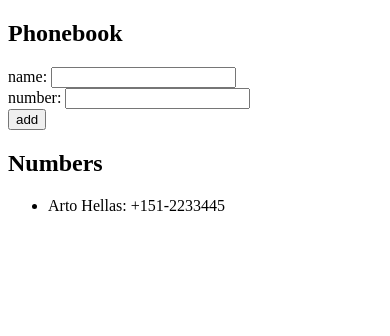
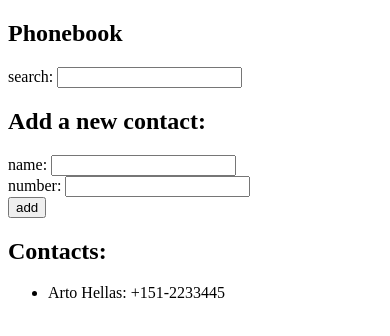
Before and after one commit to balintkemeny/fullstack-open, a React (Create React App) app in the folder part2/phonebook/app/: page / in a window 390 px wide. Shown: the top 336 px of the page. Built offline with nearby package versions, Linux system fonts and the light colour scheme.

Commit message:
Ex2.9: The Phonebook step 4

```diff
--- a/part2/phonebook/app/src/App.js
+++ b/part2/phonebook/app/src/App.js
@@ -1,11 +1,16 @@
 import { useState } from 'react'
 
 const App = () => {
-  const [persons, setPersons] = useState([
+  const [contacts, setContacts] = useState([
     { id: 1, name: 'Arto Hellas', number: '+151-2233445' }
   ])
   const [newName, setNewName] = useState('')
   const [newNumber, setNewNumber] = useState('')
+  const [nameFilter, setNameFilter] = useState('')
+
+  const contactsToDisplay = nameFilter === ''
+    ? contacts
+    : contacts.filter(contact => contact.name.toLowerCase().includes(nameFilter.toLowerCase()))
 
   const handleInputChangeName = (event) => {
     setNewName(event.target.value)
@@ -18,7 +23,7 @@ const App = () => {
   const addNote = (event) => {
     event.preventDefault()
 
-    if (persons.some(person => person.name === newName)) {
+    if (contacts.some(person => person.name === newName)) {
       alert(`${newName} is already added to the Phonebook!`)
       setNewName('')
       setNewNumber('')
@@ -26,13 +31,13 @@ const App = () => {
     }
 
     const contactObject = {
-      id: persons.length + 1,
+      id: contacts.length + 1,
       name: newName,
       number: newNumber
     }
 
     console.log('Button clicked. New contact added: ', contactObject)
-    setPersons(persons.concat(contactObject))
+    setContacts(contacts.concat(contactObject))
     setNewName('')
     setNewNumber('')
   }
@@ -40,14 +45,18 @@ const App = () => {
   return (
     <div>
       <h2>Phonebook</h2>
+      <form>
+        <div>search: <input onChange={(event) => setNameFilter(event.target.value)} value={nameFilter}/></div>
+      </form>
+      <h2>Add a new contact:</h2>
       <form onSubmit={addNote}>
         <div>name: <input onChange={handleInputChangeName} value={newName}/></div>
         <div>number: <input onChange={handleInputChangeNumber} value={newNumber}/></div>
         <div><button type="submit">add</button></div>
       </form>
-      <h2>Numbers</h2>
+      <h2>Contacts:</h2>
       <ul>
-        {persons.map(person => <li key={person.id}>{person.name}: {person.number}</li>)}
+        {contactsToDisplay.map(person => <li key={person.id}>{person.name}: {person.number}</li>)}
       </ul>
     </div>
   )
```
